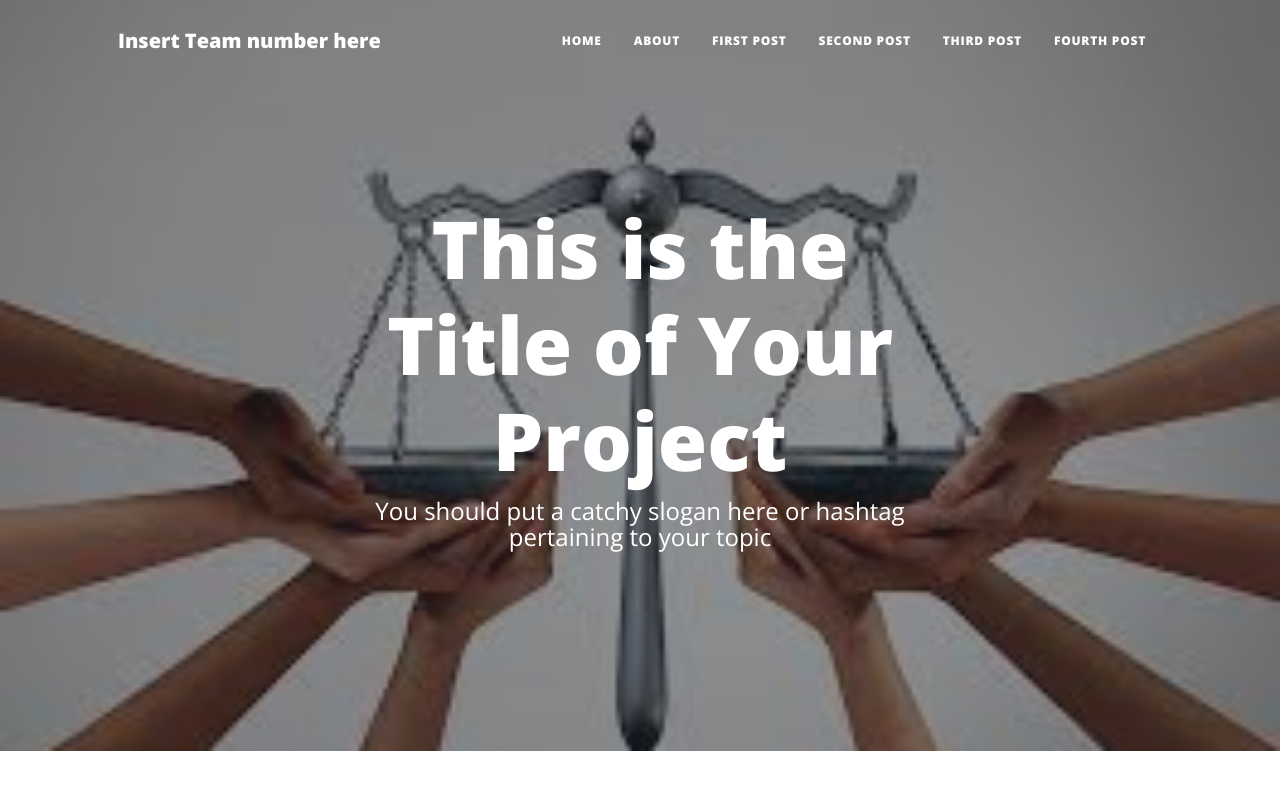
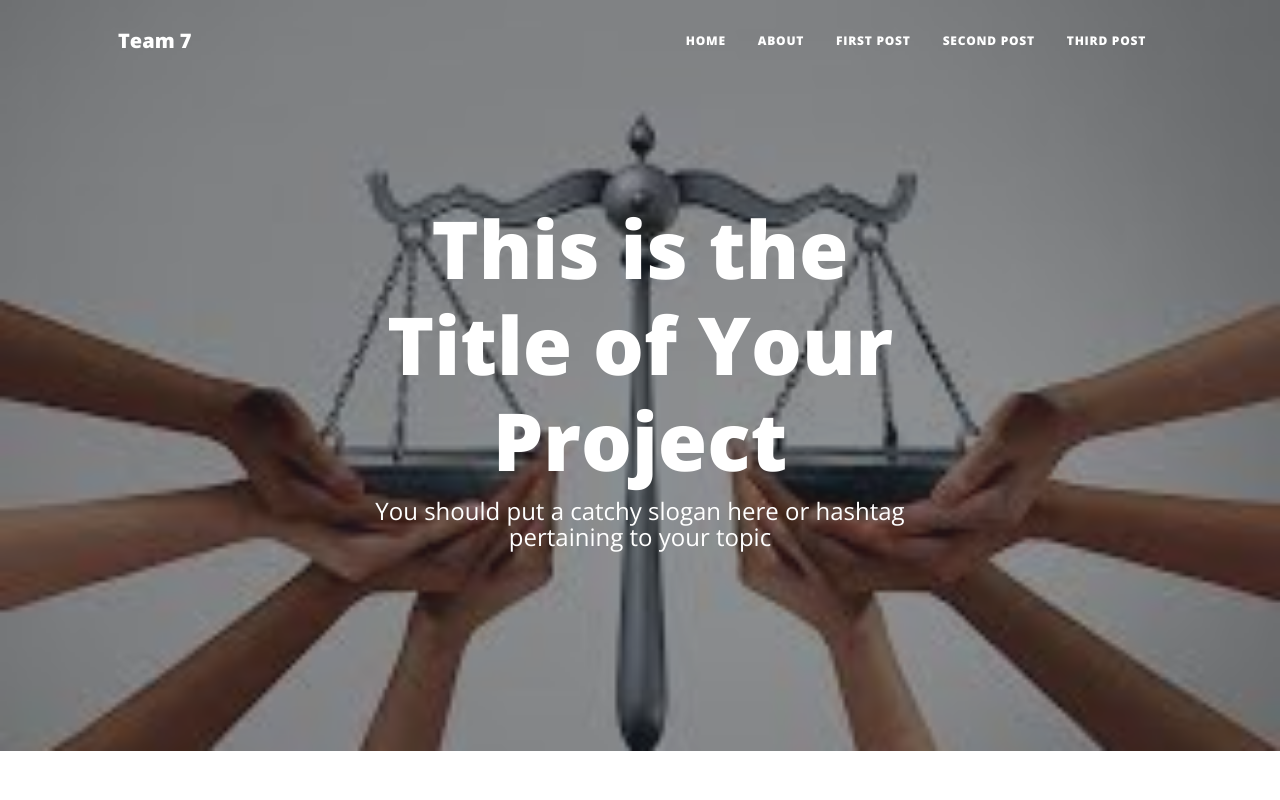
Before and after one commit to Ellena84/ISS210SS23section004Team07, a plain HTML site: page index.html in a window 1280 px wide. Shown: the top 800 px of the page. Drawn offline with nearby package versions, Linux system fonts and the light colour scheme.

Commit message:
Update index.html

```diff
--- a/index.html
+++ b/index.html
@@ -6,7 +6,7 @@
         <meta name="description" content="" />
         <meta name="author" content="" />
         <!-- Remember, you will have to change this title on every page/html file you create-->
-        <title>ISS210-Sec#-Team#</title>
+        <title>ISS210-Sec004-Team07</title>
         <link rel="icon" type="image/x-icon" href="assets/favicon.ico" />
         <!-- Font Awesome icons (free version)-->
         <script src="https://use.fontawesome.com/releases/v6.1.0/js/all.js" crossorigin="anonymous"></script>
@@ -20,7 +20,7 @@
         <!-- Navigation-->
         <nav class="navbar navbar-expand-lg navbar-light" id="mainNav">
             <div class="container px-4 px-lg-5">
-                <a class="navbar-brand" href="index.html">Insert Team number here</a>
+                <a class="navbar-brand" href="index.html">Team 7</a>
                 <button class="navbar-toggler" type="button" data-bs-toggle="collapse" data-bs-target="#navbarResponsive" aria-controls="navbarResponsive" aria-expanded="false" aria-label="Toggle navigation">
                     Menu
                     <i class="fas fa-bars"></i>
@@ -33,7 +33,7 @@
                         <li class="nav-item"><a class="nav-link px-lg-3 py-3 py-lg-4" href="firstpost.html">First Post</a></li>
                         <li class="nav-item"><a class="nav-link px-lg-3 py-3 py-lg-4" href="secondpost.html">Second Post</a></li>
                         <li class="nav-item"><a class="nav-link px-lg-3 py-3 py-lg-4" href="thirdpost.html">Third Post</a></li>
-                        <li class="nav-item"><a class="nav-link px-lg-3 py-3 py-lg-4" href="fourthpost.html">Fourth Post</a></li>
+
                     </ul>
                 </div>
             </div>
```
